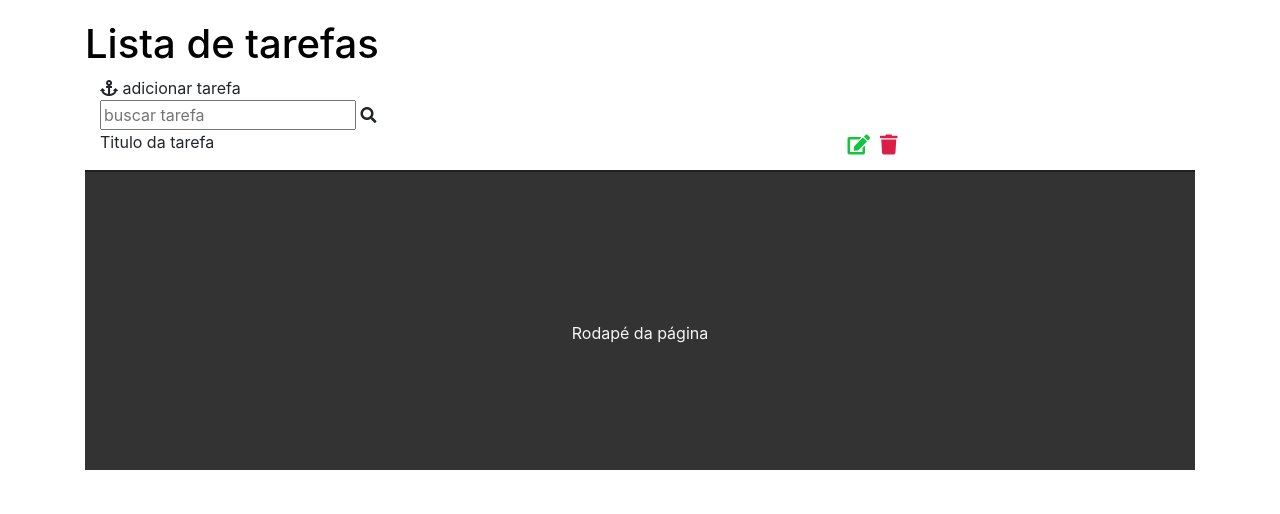
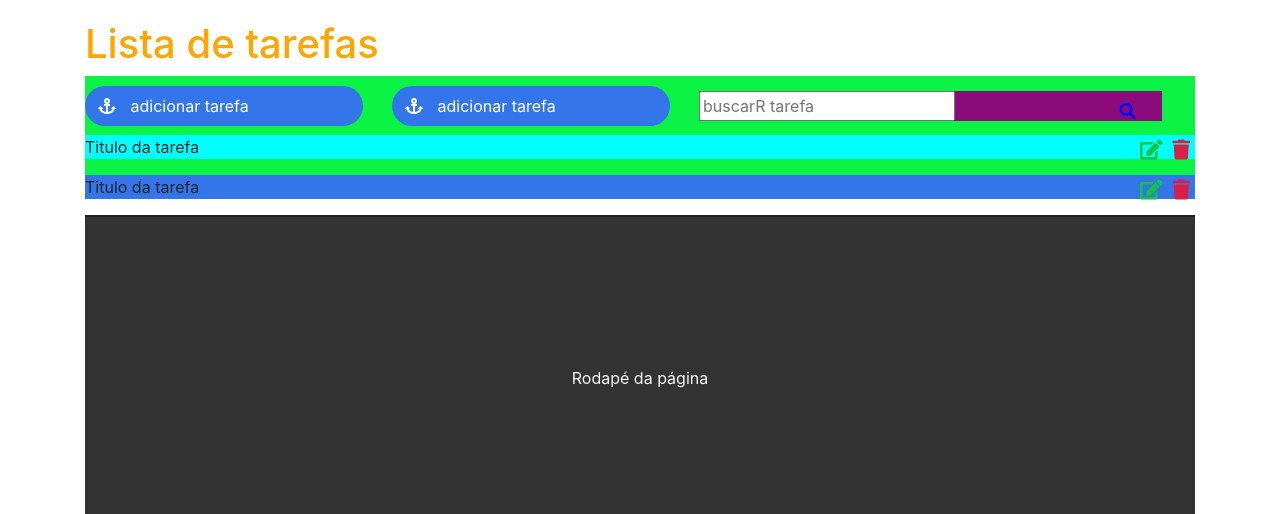
Before and after one commit to diefersonflori/django-python-hora-de-codar, a Django app: page / in a window 1280 px wide. Shown: the part 57-571 px from the top of the page. Run offline with Django 3.2, Linux system fonts and the light colour scheme; some libraries are stand-ins or nearby versions.

Commit message:
feita o front inicial

```diff
--- a/tasks/static/css/style.css
+++ b/tasks/static/css/style.css
@@ -1,5 +1,5 @@
 h1{
-    color: black;
+    color: orange;
 }
 
 .container-fluid{
@@ -26,6 +26,45 @@ color: #333;
 letter-spacing: 1px;
 
 }
+/*botao de adicionar */
+
+.add-div {
+    background-color: #3476ea;
+    cursor: pointer;
+    display: inline-block;
+    color: #FFF;
+    padding: 8px; /*altura botao*/
+    border-radius: 50px; /*pra afinar o chanfro*/
+    margin-right: 25px;        /*pra afinar o chanfro*/
+
+    }
+.list-div
+{
+background-color: #0bf345;
+
+}
+    .fas.fa-anchor{   /* ajeitar o icone naval*/
+        color: #FFF;
+        margin-left: 5px;
+        margin-right: 10px;
+    }
+
+    .fas.fa-search{   /* ajeitar o icone de busca*/
+        position: absolute;
+        color: blue;
+        top: 12px;
+        right: 26px;
+    }
+
+    .search-div{
+        padding: 0px;
+        margin-top: 15px;
+        margin-bottom: 14px;
+        display: inline-block;
+        background-color: rgb(138, 11, 121);
+
+    }
+
 
 /*lista de tarefas*/
 
@@ -35,13 +74,22 @@ letter-spacing: 1px;
 
 .task-list{
 padding-left: 0;
+background-color: #3476ea;
+
+/*display: inline-block;*/
 }
+.task-list1{
+    padding-left: 0;
+    background-color: aqua;
+
+    }
 .taks-item{
 list-style: 0;
 font-size: 20px;
 height: 50px;
 padding-top: 10px;
 border: 1px dashed #ccc;
+border-bottom: 1px dashed #ccc;
 
 }
 
@@ -77,4 +125,5 @@ footer p {
 
 search{
     color: red;
+
 }
--- a/tasks/static/css/styles.css
+++ b/tasks/static/css/styles.css
@@ -1,5 +1,5 @@
 h1{
-    color: black;
+    color: green;
 }
 
 .container-fluid{
--- a/tasks/templates/tasks/list.html
+++ b/tasks/templates/tasks/list.html
@@ -2,16 +2,29 @@
 
 {%block conten %}
 <h1>Lista de tarefas</h1>
+<div class="offset-0 col-13 list-div">
 
-<div class="col-2 add-div">
+    <div class="col-3 add-div">
         <i class="fas fa-anchor" ></i> adicionar tarefa
     </div>
 
-<div class="col-9 search-div">
-    <input type="text" id="search" name="search" placeholder="buscar tarefa">
+    <div class="col-3 add-div">
+        <i class="fas fa-anchor" ></i> adicionar tarefa
+    </div>
+    <div class="col-5 search-div" class="form-control">
+        <input type="text" id="search" name="search" placeholder="buscarR tarefa">
         <i class="fas fa-search"></i>
+    </div> <!--classe uma div de 9 colunas com uma classe searchdiv que vamos usar no css 7--->
 
         <!--por fim... a nossa lista de tarefas-->
+        <ul class="task-list1">
+
+            <span>Titulo da tarefa</span>
+            <!--icone para deletar-->
+            <span><i class="fas fa-trash"></i></span>
+            <span><i class="fas fa-edit"></i></span>
+
+        </ul>
         <ul class="task-list">
 
             <span>Titulo da tarefa</span>
@@ -21,7 +34,8 @@
 
         </ul>
 
-</div> <!--classe uma div de 9 colunas com uma classe searchdiv que vamos usar no css 7--->
 
 
+
+</div>
 {%endblock%}
```
Lines whose indentation alone changed are shown as unchanged.
